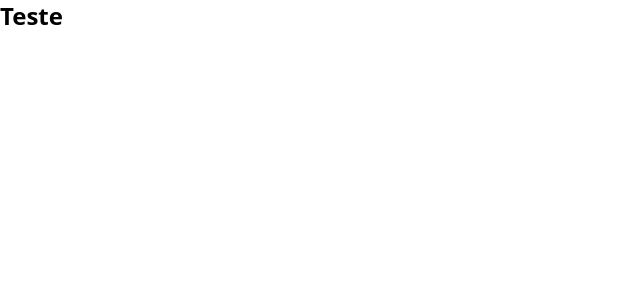
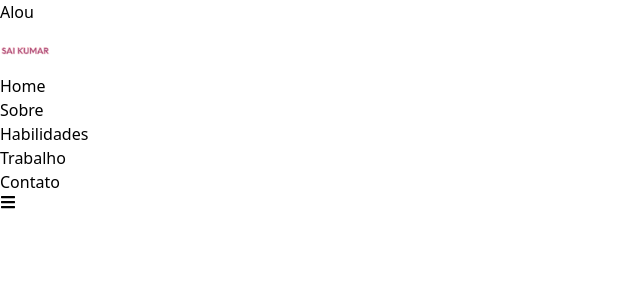
Before and after one commit to jvmantovas/portfolio-react, a React (Create React App) app: page / in a window 1280 px wide. Shown: the top 300 px of the page, without its empty margins (0-640 px from the left). Built offline with nearby package versions, Linux system fonts and the light colour scheme.

Commit message:
Navbar construction

```diff
--- a/package.json
+++ b/package.json
@@ -8,6 +8,7 @@
     "@testing-library/user-event": "^13.5.0",
     "react": "^18.2.0",
     "react-dom": "^18.2.0",
+    "react-icons": "^4.6.0",
     "react-scripts": "5.0.1",
     "web-vitals": "^2.1.4"
   },
--- a/src/App.js
+++ b/src/App.js
@@ -1,7 +1,10 @@
+import Navbar from "./components/Navbar";
+
 function App() {
   return (
     <div>
-      <h1 className="text-2xl font-bold">Teste</h1>
+      <h2>Alou</h2>
+      <Navbar />
     </div>
   );
 }
--- a/src/components/Navbar.jsx
+++ b/src/components/Navbar.jsx
@@ -0,0 +1,34 @@
+import React from "react";
+import { FaBars, FaTimes } from "react-icons/fa";
+import logo from "../assets/logo.png";
+
+const Navbar = () => {
+  return (
+    <div className="fixed w-full h-[80px] flex justify-between items-center px-4 bg-[#0a192f] text-gray-300">
+      <div>
+        <img src={logo} alt="Logo" style={{ width: "50px" }} />
+      </div>
+      <div>{/* menu */}</div>
+      <div>
+        <ul>
+          <li>Home</li>
+          <li>Sobre</li>
+          <li>Habilidades</li>
+          <li>Trabalho</li>
+          <li>Contato</li>
+        </ul>
+      </div>
+
+      {/*Hamburguer*/}
+      <div>
+        <FaBars />
+      </div>
+      {/*mobile menu*/}
+      <div></div>
+      {/*social icons*/}
+      <div></div>
+    </div>
+  );
+};
+
+export default Navbar;
```
Also changed, not shown: 1 other file (tests, documents, lock files or other folders).
